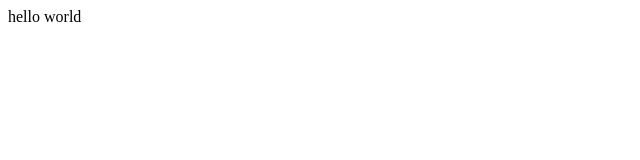
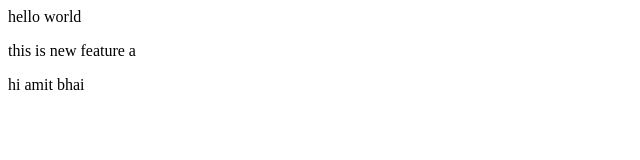
Before and after one commit to amitlodhi0156/localrepo, a plain HTML site: page index.html in a window 1280 px wide. Shown: the whole page, without its empty margins (0-640 px from the left). Drawn offline with Linux system fonts and the light colour scheme.

Commit message:
another message

```diff
--- a/index.html
+++ b/index.html
@@ -1 +1,3 @@
 <p>hello world</p>
+<p>this is new feature a </p>
+<P>hi amit bhai </P>
```
